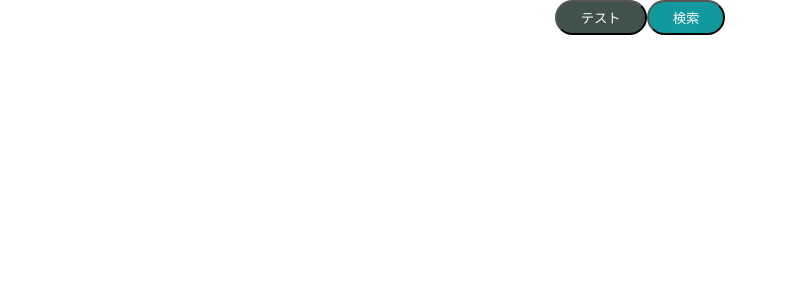
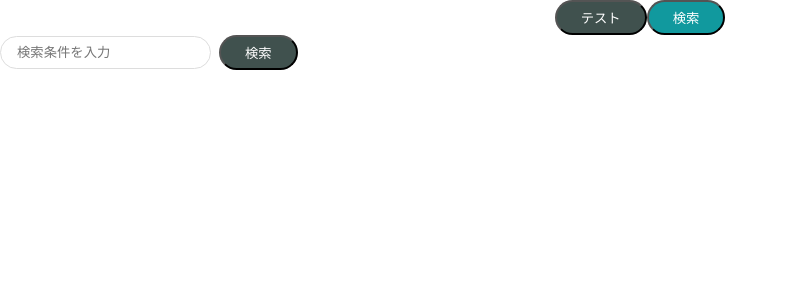
Before and after one commit to osuke-noguchi/atomic-design, a React (Create React App) app: page / in a window 1280 px wide. Shown: the top 300 px of the page, without its empty margins (0-788 px from the left). Built offline with nearby package versions, Linux system fonts and the light colour scheme.

Commit message:
moleculesの作成

```diff
--- a/src/App.js
+++ b/src/App.js
@@ -1,12 +1,15 @@
 import './App.css';
 import { SecondaryButton } from './components/atoms/button/SecondaryButton';
 import { PrimaryButton } from './components/atoms/button/PrimaryButton';
+import { SearchInput } from './components/molecules/SearchInput';
 
 function App() {
   return (
     <div className="App">
       <PrimaryButton>テスト</PrimaryButton>
       <SecondaryButton>検索</SecondaryButton>
+      <br />
+      <SearchInput></SearchInput>
     </div>
   );
 }
--- /dev/null
+++ b/src/components/atoms/input/input.jsx
@@ -0,0 +1,13 @@
+import styled from 'styled-components';
+
+export const Input = (props) => {
+  const { placeholder = '' } = props;
+  return <SInput type="text" placeholder={placeholder} />;
+};
+
+const SInput = styled.input`
+  padding: 8px 16px;
+  border: solid #ddd 1px;
+  border-radius: 9999px;
+  outline: none;
+`;
--- /dev/null
+++ b/src/components/molecules/SearchInput.jsx
@@ -0,0 +1,24 @@
+import styled from 'styled-components';
+
+import { PrimaryButton } from '../atoms/button/PrimaryButton';
+import { Input } from '../atoms/input/input';
+
+export const SearchInput = () => {
+  return (
+    <SContainer>
+      <Input placeholder="検索条件を入力" />
+      <SButtonWrapper>
+        <PrimaryButton>検索</PrimaryButton>
+      </SButtonWrapper>
+    </SContainer>
+  );
+};
+
+const SContainer = styled.div`
+  display: flex;
+  align-items: center;
+`;
+
+const SButtonWrapper = styled.div`
+  padding-left: 8px;
+`;
```
